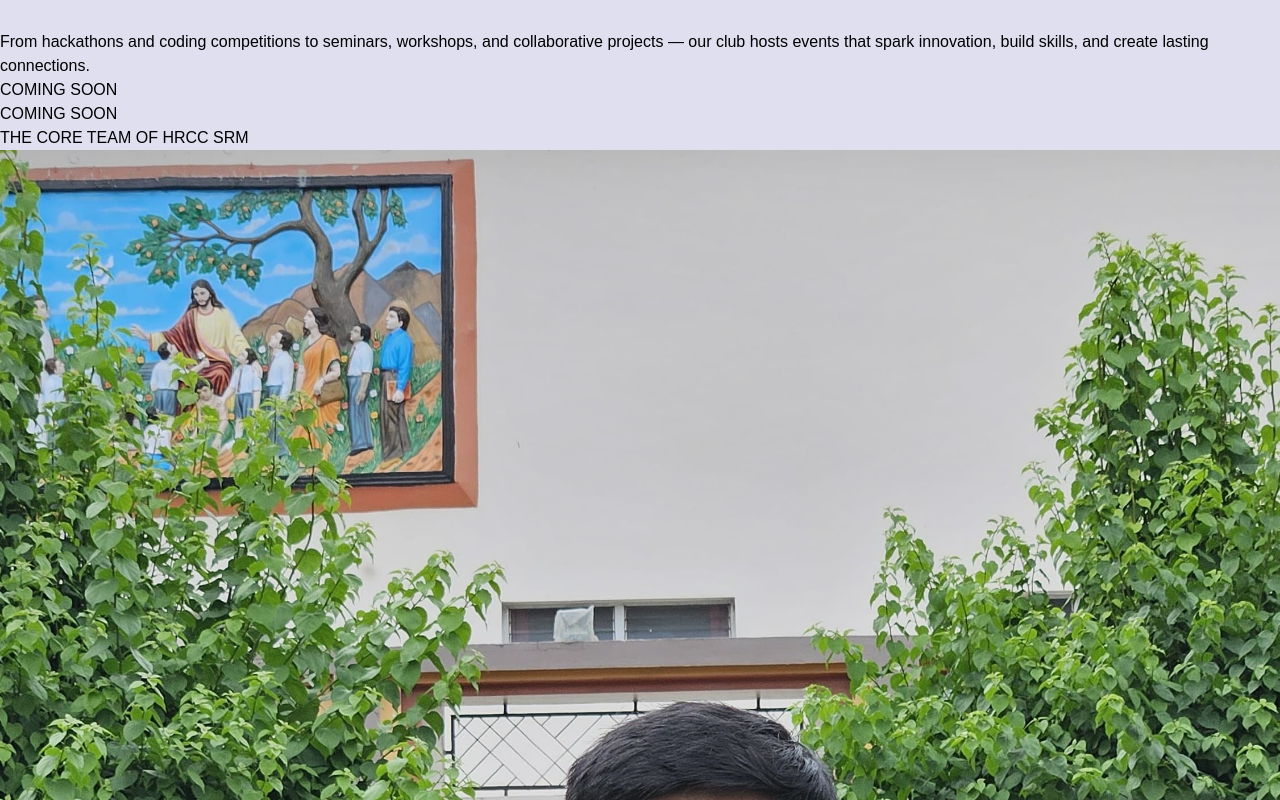
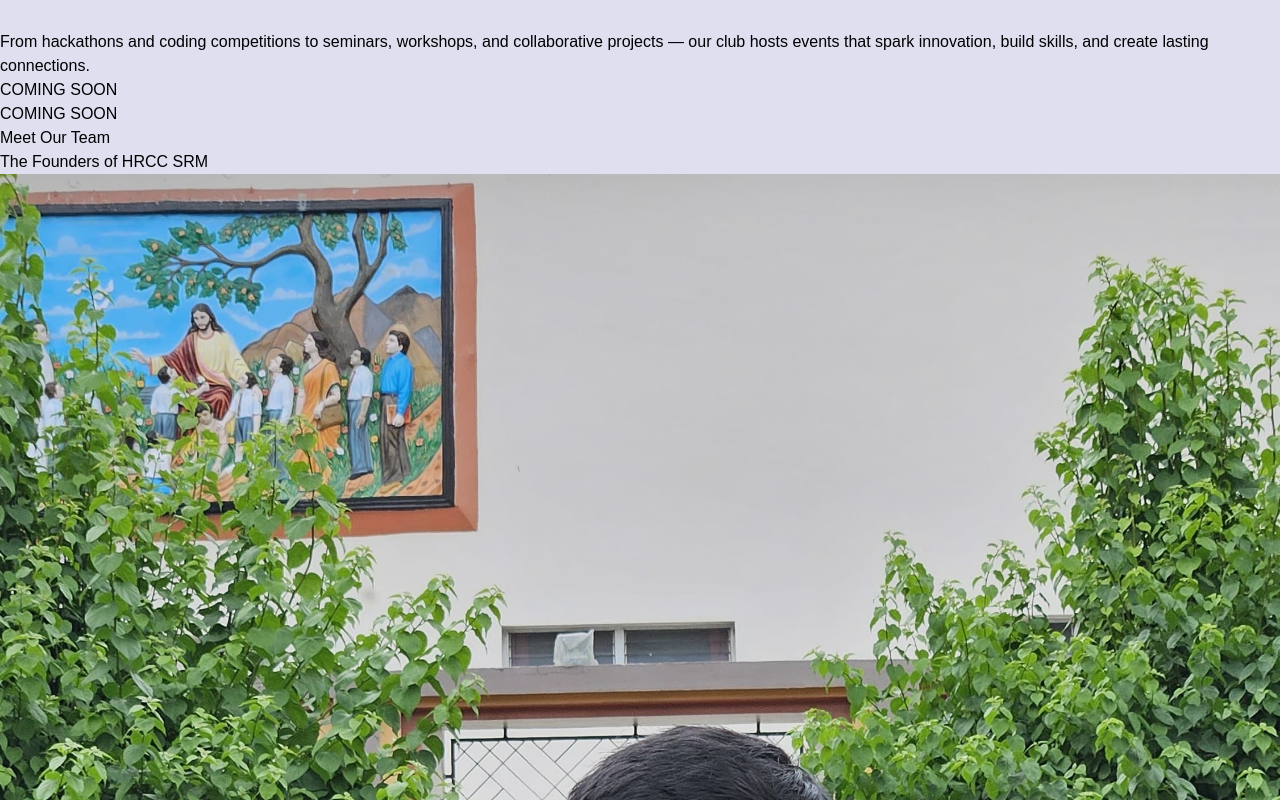
Before and after one commit to HRCC-SRM/HRCC-Website, a React (Vite) app: page / in a window 1280 px wide. Shown: the part 4080-4880 px from the top of the page. Built offline with nearby package versions, Linux system fonts and the light colour scheme; a web font is replaced by a local one.

Commit message:
Updated team.tsx - Better cards | Updated Features.tsx - Embedded recruitments video (link needed)

```diff
--- a/src/components/Team.tsx
+++ b/src/components/Team.tsx
@@ -1,249 +1,290 @@
-import React from 'react';
+import { useState, useRef } from "react";
+import { FaGithub, FaLinkedin, FaInstagram, FaTwitter } from "react-icons/fa";
+import gsap from "gsap";
 
 interface TeamMemberProps {
   name: string;
   role: string;
   image: string;
-  socials?: {
+  github?: string;
+  linkedin?: string;
+  instagram?: string;
   twitter?: string;
-    instagram?: string;
-    linkedin?: string;
-    github?: string;
-    website?: string;
-    websiteLabel?: string;
-  };
 }
 
-const TeamMember: React.FC<TeamMemberProps> = ({ name, role, image, socials }) => (
-  <div className="group relative overflow-hidden rounded-lg bg-gray-900 transition-all duration-300 hover:scale-105 flex flex-col items-center w-72 h-96">
-    <div className="relative h-64 w-56 overflow-hidden rounded-md mt-6">
+const TeamMember: React.FC<TeamMemberProps> = ({
+  name,
+  role,
+  image,
+  github,
+  linkedin,
+  instagram,
+  twitter,
+}) => {
+  const [isHovered, setIsHovered] = useState(false);
+  const cardRef = useRef<HTMLDivElement>(null);
+
+  const handleMouseMove = (e: React.MouseEvent<HTMLDivElement>) => {
+    if (!cardRef.current) return;
+
+    const rect = cardRef.current.getBoundingClientRect();
+    const x = e.clientX - rect.left;
+    const y = e.clientY - rect.top;
+
+    const centerX = rect.width / 2;
+    const centerY = rect.height / 2;
+
+    const rotateX = ((y - centerY) / centerY) * -3;
+    const rotateY = ((x - centerX) / centerX) * 3;
+
+    gsap.to(cardRef.current, {
+      duration: 0.3,
+      rotateX,
+      rotateY,
+      transformPerspective: 1000,
+      ease: "power1.out"
+    });
+  };
+
+  const handleMouseLeave = () => {
+    if (!cardRef.current) return;
+
+    gsap.to(cardRef.current, {
+      duration: 0.3,
+      rotateX: 0,
+      rotateY: 0,
+      ease: "power1.out"
+    });
+    setIsHovered(false);
+  };
+
+  const socialLinks = [
+    { icon: FaGithub, url: github, label: "GitHub" },
+    { icon: FaLinkedin, url: linkedin, label: "LinkedIn" },
+    { icon: FaInstagram, url: instagram, label: "Instagram" },
+    { icon: FaTwitter, url: twitter, label: "Twitter" },
+  ].filter(link => link.url);
+
+  return (
+    <div
+      ref={cardRef}
+      className="group relative h-[420px] w-full max-w-[280px] cursor-pointer"
+      onMouseMove={handleMouseMove}
+      onMouseLeave={handleMouseLeave}
+      onMouseEnter={() => setIsHovered(true)}
+    >
+      {/* Subtle Background Glow */}
+      <div className="absolute inset-0 rounded-2xl bg-gradient-to-br from-white/5 to-transparent blur-xl transition-all duration-500 group-hover:blur-2xl group-hover:from-white/10"></div>
+
+      {/* Main Card */}
+      <div className="relative h-full w-full overflow-hidden rounded-2xl border border-white/10 bg-black/80 backdrop-blur-sm transition-all duration-500 group-hover:border-white/20 group-hover:bg-black/90">
+
+        {/* Image Container */}
+        <div className="relative h-56 overflow-hidden">
+          <div className="absolute inset-0 bg-gradient-to-t from-black/40 via-transparent to-transparent z-10"></div>
           <img
             src={image}
             alt={name}
-        className="h-full w-full object-cover transition-transform duration-500 group-hover:scale-110"
+            className="h-full w-full object-cover object-center transition-transform duration-500 group-hover:scale-105"
           />
-      <div className="absolute inset-0 bg-gradient-to-t from-black/80 to-transparent opacity-0 transition-opacity duration-300 group-hover:opacity-100">
-        <div className="absolute bottom-0 left-0 right-0 p-4 flex justify-center">
-          {socials && (
-            <div className="flex flex-wrap gap-3">
-              {socials.website && (
-                <a href={socials.website} target="_blank" rel="noopener noreferrer" className="text-white hover:text-green-400" title={socials.websiteLabel || 'Website'}>
-                  <span className="sr-only">Website</span>
-                  <svg className="h-5 w-5" fill="none" stroke="currentColor" viewBox="0 0 24 24">
-                    <path strokeLinecap="round" strokeLinejoin="round" strokeWidth={2} d="M21 12a9 9 0 01-9 9m9-9a9 9 0 00-9-9m9 9H3m9 9a9 9 0 01-9-9m9 9c1.657 0 3-4.03 3-9s-1.343-9-3-9m0 18c-1.657 0-3-4.03-3-9s1.343-9 3-9m-9 9a9 9 0 019-9" />
-                  </svg>
+        </div>
+
+        {/* Content */}
+        <div className="p-6">
+          <h3 className="special-font mb-2 text-xl font-bold text-white transition-colors duration-300 group-hover:text-[#05C770]">
+            {name}
+          </h3>
+          <p className="mb-4 text-sm text-gray-300 transition-colors duration-300 group-hover:text-[#DBFFC2]">
+            {role}
+          </p>
+
+          {/* Social Links - Only in content area */}
+          {socialLinks.length > 0 && (
+            <div className="flex justify-center gap-2">
+              {socialLinks.map(({ icon: Icon, url, label }) => (
+                <a
+                  key={label}
+                  href={url}
+                  target="_blank"
+                  rel="noopener noreferrer"
+                  className="flex h-8 w-8 items-center justify-center rounded-full bg-white/10 text-gray-400 transition-all duration-300 hover:bg-[#05C770] hover:text-black"
+                  aria-label={label}
+                >
+                  <Icon className="h-4 w-4" />
                 </a>
-              )}
-              {socials.linkedin && (
-                <a href={`https://linkedin.com/in/${socials.linkedin}`} target="_blank" rel="noopener noreferrer" className="text-white hover:text-blue-400" title="LinkedIn">
-                  <span className="sr-only">LinkedIn</span>
-                  <svg className="h-5 w-5" fill="currentColor" viewBox="0 0 24 24">
-                    <path d="M19 0h-14c-2.761 0-5 2.239-5 5v14c0 2.761 2.239 5 5 5h14c2.762 0 5-2.239 5-5v-14c0-2.761-2.238-5-5-5zm-11 19h-3v-11h3v11zm-1.5-12.268c-.966 0-1.75-.79-1.75-1.764s.784-1.764 1.75-1.764 1.75.79 1.75 1.764-.783 1.764-1.75 1.764zm13.5 12.268h-3v-5.604c0-3.368-4-3.113-4 0v5.604h-3v-11h3v1.765c1.396-2.586 7-2.777 7 2.476v6.759z" />
-                  </svg>
-                </a>
-              )}
-              {socials.github && (
-                <a href={`https://github.com/${socials.github}`} target="_blank" rel="noopener noreferrer" className="text-white hover:text-gray-400" title="GitHub">
-                  <span className="sr-only">GitHub</span>
-                  <svg className="h-5 w-5" fill="currentColor" viewBox="0 0 24 24">
-                    <path fillRule="evenodd" d="M12 2C6.477 2 2 6.484 2 12.017c0 4.425 2.865 8.18 6.839 9.504.5.092.682-.217.682-.483 0-.237-.008-.868-.013-1.703-2.782.605-3.369-1.343-3.369-1.343-.454-1.158-1.11-1.466-1.11-1.466-.908-.62.069-.608.069-.608 1.003.07 1.531 1.032 1.531 1.032.892 1.53 2.341 1.088 2.91.832.092-.647.35-1.088.636-1.338-2.22-.253-4.555-1.11-4.555-4.943 0-1.091.39-1.984 1.029-2.683-.103-.253-.446-1.27.098-2.647 0 0 .84-.268 2.75 1.026A9.564 9.564 0 0112 6.844c.85.004 1.705.115 2.504.337 1.909-1.294 2.747-1.027 2.747-1.027.546 1.379.202 2.398.1 2.651.64.699 1.028 1.595 1.028 2.688 0 3.842-2.339 4.687-4.566 4.935.359.309.678.919.678 1.852 0 1.336-.012 2.415-.012 2.743 0 .267.18.578.688.48C20.565 20.115 24 16.379 24 12.017 24 6.484 19.522 2 12 2z" clipRule="evenodd" />
-                  </svg>
-                </a>
-              )}
-              {socials.instagram && (
-                <a href={`https://instagram.com/${socials.instagram}`} target="_blank" rel="noopener noreferrer" className="text-white hover:text-pink-500" title="Instagram">
-                  <span className="sr-only">Instagram</span>
-                  <svg className="h-5 w-5" fill="currentColor" viewBox="0 0 24 24">
-                    <path d="M12 2.163c3.204 0 3.584.012 4.85.07 3.252.148 4.771 1.691 4.919 4.919.058 1.265.069 1.645.069 4.849 0 3.205-.012 3.584-.069 4.849-.149 3.225-1.664 4.771-4.919 4.919-1.266.058-1.644.07-4.85.07-3.204 0-3.584-.012-4.849-.07-3.26-.149-4.771-1.699-4.919-4.92-.058-1.265-.07-1.644-.07-4.849 0-3.204.013-3.583.07-4.849.149-3.227 1.664-4.771 4.919-4.919 1.266-.057 1.645-.069 4.849-.069zm0-2.163c-3.259 0-3.667.014-4.947.072-4.358.2-6.78 2.618-6.98 6.98-.059 1.281-.073 1.689-.073 4.948 0 3.259.014 3.668.072 4.948.2 4.358 2.618 6.78 6.98 6.98 1.281.058 1.689.072 4.948.072 3.259 0 3.668-.014 4.948-.072 4.354-.2 6.782-2.618 6.979-6.98.059-1.28.073-1.689.073-4.948 0-3.259-.014-3.667-.072-4.947-.196-4.354-2.617-6.78-6.979-6.98-1.281-.059-1.69-.073-4.949-.073zm0 5.838c-3.403 0-6.162 2.759-6.162 6.162s2.759 6.163 6.162 6.163 6.162-2.759 6.162-6.163c0-3.403-2.759-6.162-6.162-6.162zm0 10.162c-2.209 0-4-1.79-4-4 0-2.209 1.791-4 4-4s4 1.791 4 4c0 2.21-1.791 4-4 4zm6.406-11.845c-.796 0-1.441.645-1.441 1.44s.645 1.44 1.441 1.44c.795 0 1.439-.645 1.439-1.44s-.644-1.44-1.439-1.44z" />
-                  </svg>
-                </a>
-              )}
-              {socials.twitter && (
-                <a href={`https://twitter.com/${socials.twitter}`} target="_blank" rel="noopener noreferrer" className="text-white hover:text-blue-400" title="Twitter">
-                  <span className="sr-only">Twitter</span>
-                  <svg className="h-5 w-5" fill="currentColor" viewBox="0 0 24 24">
-                    <path d="M23.953 4.57a10 10 0 01-2.825.775 4.958 4.958 0 002.163-2.723c-.951.555-2.005.959-3.127 1.184a4.92 4.92 0 00-8.384 4.482C7.69 8.095 4.067 6.13 1.64 3.162a4.822 4.822 0 00-.666 2.475c0 1.71.87 3.213 2.188 4.096a4.904 4.904 0 01-2.228-.616v.06a4.923 4.923 0 003.946 4.827 4.996 4.996 0 01-2.212.085 4.936 4.936 0 004.604 3.417 9.867 9.867 0 01-6.102 2.105c-.39 0-.779-.023-1.17-.067a13.995 13.995 0 007.557 2.209c9.053 0 13.998-7.496 13.998-13.985 0-.21 0-.42-.015-.63A9.935 9.935 0 0024 4.59z" />
-                  </svg>
-                </a>
-              )}
+              ))}
             </div>
           )}
         </div>
-      </div>
-    </div>
-    <div className="p-4 text-center">
-      <h3 className="text-xl font-bold text-white mb-2">{name}</h3>
-      <p className="text-gray-300">{role}</p>
+
+        {/* Subtle Animated Border */}
+        <div className="absolute inset-0 rounded-2xl border border-transparent bg-gradient-to-r from-white/20 to-white/10 bg-clip-border opacity-0 transition-opacity duration-500 group-hover:opacity-100"></div>
       </div>
     </div>
   );
+};
 
-const Team: React.FC = () => {
+const Team = () => {
   const founders = [
     {
-      name: 'Abhiraj Bhowmick',
-      role: 'Founder',
-      image: 'public/team/abhiraj.jpg',
-      socials: {
-        twitter: 'rainboestrykr',
-        instagram: 'abhiraj.fr',
-        linkedin: 'abhiraj-bhowmick',
-        github: 'rainboestrykr',
-        website: 'https://abhiraj.co',
-        websiteLabel: 'website/abhiraj'
-      }
+      name: "Abhiraj Bhowmick",
+      role: "Founder",
+      image: "/team/abhiraj.jpg",
+      github: "https://github.com/rainboestrykr",
+      linkedin: "https://linkedin.com/in/abhiraj-bhowmick",
+      twitter: "https://twitter.com/rainboestrykr",
+      instagram: "https://instagram.com/abhiraj.fr",
     },
     {
-      name: 'Yashi Ghosh',
-      role: 'Founder',
-      image: 'public/team/yashi.jpg',
-      socials: {
-        instagram: 'yashi.ghosh',
-        linkedin: 'yashi-ghosh-2005m',
-        github: 'yashighosh',
-        website: 'http://google.com',
-        websiteLabel: 'website/yashighosh'
-      }
+      name: "Yashi Ghosh",
+      role: "Founder",
+      image: "/team/yashi.jpg",
+      github: "https://github.com/yashighosh",
+      linkedin: "https://linkedin.com/in/yashi-ghosh-2005m",
+      instagram: "https://instagram.com/yashi.ghosh",
     },
     {
-      name: 'Arnav Puggal',
-      role: 'Founder',
-      image: 'public/team/puggal.jpeg',
-      socials: {
-        instagram: 'arnav_puggal',
-        linkedin: 'arnav-puggal-ab72b5247',
-        github: '12asascoder',
-        website: 'https://new-portfolio-website-rosy.vercel.app/',
-        websiteLabel: 'website/arnavpuggal'
-      }
+      name: "Tanvi Kabi",
+      role: "Founder",
+      image: "/team/tanvi.jpeg",
+      linkedin: "https://linkedin.com/in/tanvi-kabi-44582b364",
+      instagram: "https://instagram.com/tanvikabi",
     },
     {
-      name: 'Tanvi Kabi',
-      role: 'Founder',
-      image: 'public/team/tanvi.jpeg',
-      socials: {
-        instagram: 'tanvikabi',
-        linkedin: 'tanvi-kabi-44582b364',
-        website: 'https://google.com',
-        websiteLabel: 'website/tanvikabi'
-      }
-    }
+      name: "Arnav Puggal",
+      role: "Founder",
+      image: "/team/puggal.jpeg",
+      github: "https://github.com/12asascoder",
+      linkedin: "https://linkedin.com/in/arnav-puggal-ab72b5247",
+      instagram: "https://instagram.com/arnav_puggal",
+    },
   ];
 
   const technicalLeads = [
     {
-      name: 'Pratyush Srivastava',
-      role: 'Technical Lead',
-      image: 'public/team/pratyush.jpg',
-      socials: {
-        linkedin: '#',
-        github: '#'
-      }
+      name: "Anik Das",
+      role: "Technical Lead",
+      image: "/team/anik.jpg",
+      github: "https://github.com/anik-das",
+      linkedin: "https://linkedin.com/in/anik-das",
     },
     {
-      name: 'Anik Das',
-      role: 'Technical Lead',
-      image: 'public/team/anik.jpg',
-      socials: {
-        linkedin: '#',
-        github: '#'
-      }
-    }
+      name: "Pratyush Srivastava",
+      role: "Technical Lead",
+      image: "/team/pratyush.jpg",
+      github: "https://github.com/pratyush-srivastava",
+      linkedin: "https://linkedin.com/in/pratyush-srivastava",
+    },
+  ];
+
+  const creativeLeads = [
+    {
+      name: "Shagun Upman",
+      role: "Creative Lead",
+      image: "/team/shagun.jpg",
+      linkedin: "https://linkedin.com/in/shagun-upman",
+      instagram: "https://instagram.com/shagun.upman",
+    },
+    {
+      name: "Aarushi Sarkar",
+      role: "Creative Lead",
+      image: "/team/aarushi.jpeg",
+      linkedin: "https://linkedin.com/in/aarushi-sarkar",
+      github: "https://github.com/aarushi-sarkar",
+    },
   ];
 
   const corporateLeads = [
     {
-      name: 'Ayush Kumar',
-      role: 'Corporate Lead',
-      image: 'public/team/ayush.jpg',
-      socials: {
-        linkedin: '#',
-        github: '#'
-      }
+      name: "Ayush Kumar",
+      role: "Corporate Lead",
+      image: "/team/ayush.jpg",
+      linkedin: "https://linkedin.com/in/ayush-kumar",
+      github: "https://github.com/ayush-kumar",
     },
     {
-      name: 'Amrita Hariharan',
-      role: 'Corporate Lead',
-      image: 'public/team/amrita.jpg',
-      socials: {
-        linkedin: '#',
-        github: '#'
-      }
-    }
-  ];
-
-  const creativeLeads = [
-    {
-      name: 'Shagun Upman',
-      role: 'Creative Lead',
-      image: 'public/team/shagun.jpg',
-      socials: {
-        linkedin: '#',
-        github: '#'
-      }
+      name: "Amrita Hariharan",
+      role: "Corporate Lead",
+      image: "/team/amrita.jpg",
+      linkedin: "https://linkedin.com/in/amrita-hariharan",
+      github: "https://github.com/amrita-hariharan",
     },
-    {
-      name: 'Aarushi Sarkar',
-      role: 'Creative Lead',
-      image: 'public/team/aarushi.jpeg',
-      socials: {
-        linkedin: '#',
-        github: '#'
-      }
-    }
   ];
 
   return (
-    <section id="team" className="bg-black py-20 text-white">
-      <div className="container mx-auto px-4 md:px-6">
-        <div className="mb-16 text-center">
-          <h2 className="special-font mb-4 text-4xl font-bold md:text-5xl lg:text-6xl">
-            THE CORE TEAM OF <span className="text-red-500">HRCC SRM</span>
-          </h2>
+    <section id="team" className="relative min-h-screen w-screen bg-black py-32">
+      {/* Background Pattern */}
+      <div className="absolute inset-0 opacity-5">
+        <div className="absolute inset-0 bg-gradient-to-br from-[#05C770] via-transparent to-[#DBFFC2]"></div>
+        <div className="absolute inset-0 bg-[radial-gradient(circle_at_50%_50%,rgba(5,199,112,0.1),transparent_50%)]"></div>
       </div>
 
-        {/* Core Team */}
-        <div className="mb-20">
-          <div className="grid gap-8 md:grid-cols-4 lg:gap-12">
+      <div className="container relative mx-auto px-4 md:px-6">
+        {/* Founders Section */}
+        <div className="mb-24 text-center">
+          <p className="font-general text-xs uppercase tracking-widest text-gray-400 mb-4">
+            Meet Our Team
+          </p>
+          <h2 className="special-font mb-8 text-4xl font-black md:text-5xl lg:text-6xl text-white" style={{ textTransform: 'none', fontVariant: 'normal', fontFeatureSettings: '"case" off' }}>
+            The Founders of <span className="bg-gradient-to-r from-[#05C770] to-[#DBFFC2] bg-clip-text text-transparent">HRCC SRM</span>
+          </h2>
+
+          <div className="flex flex-wrap justify-center gap-8">
             {founders.map((member, index) => (
               <TeamMember key={`founder-${index}`} {...member} />
             ))}
           </div>
         </div>
 
-        <div className="mb-16 text-center">
-          <h2 className="special-font mb-4 text-4xl font-bold md:text-5xl lg:text-6xl">
-            OUR <span className="text-red-500">DOMAINS LEADS</span>
+        {/* Domain Leads Section */}
+        <div className="mb-24 text-center">
+          <p className="font-general text-xs uppercase tracking-widest text-gray-400 mb-4">
+            Domain Leadership
+          </p>
+          <h2 className="special-font mb-16 text-4xl font-black md:text-5xl lg:text-6xl text-white" style={{ textTransform: 'none', fontVariant: 'normal', fontFeatureSettings: '"case" off' }}>
+            Our <span className="bg-gradient-to-r from-[#DBFFC2] to-[#05C770] bg-clip-text text-transparent">Domain Leads</span>
           </h2>
+
+          {/* Technical Leads */}
+          <div className="mb-20">
+            <h3 className="special-font mb-12 text-3xl font-black md:text-4xl text-white" style={{ textTransform: 'none', fontVariant: 'normal', fontFeatureSettings: '"case" off' }}>
+              <span className="bg-gradient-to-r from-[#DBFFC2] to-[#05C770] bg-clip-text text-transparent">
+                Technical
+              </span>
+            </h3>
+            <div className="flex flex-wrap justify-center gap-8">
+              {technicalLeads.map((lead, index) => (
+                <TeamMember key={`tech-lead-${index}`} {...lead} />
+              ))}
+            </div>
           </div>
 
           {/* Creative Leads */}
           <div className="mb-20">
-          <h3 className="mb-8 text-2xl font-bold md:text-3xl text-green-500 text-center">CREATIVES</h3>
-          <div className="flex justify-center gap-8 lg:gap-12">
+            <h3 className="special-font mb-12 text-3xl font-black md:text-4xl text-white" style={{ textTransform: 'none', fontVariant: 'normal', fontFeatureSettings: '"case" off' }}>
+              <span className="bg-gradient-to-r from-[#05C770] to-[#DBFFC2] bg-clip-text text-transparent">
+                Creatives
+              </span>
+            </h3>
+            <div className="flex flex-wrap justify-center gap-8">
               {creativeLeads.map((lead, index) => (
                 <TeamMember key={`creative-lead-${index}`} {...lead} />
               ))}
             </div>
           </div>
 
-        {/* Technical Leads */}
-        <div className="mb-20">
-          <h3 className="mb-8 text-2xl font-bold md:text-3xl text-green-500 text-center">TECHNICAL</h3>
-          <div className="flex justify-center gap-8 lg:gap-12">
-            {technicalLeads.map((lead, index) => (
-              <TeamMember key={`tech-lead-${index}`} {...lead} />
-            ))}
-          </div>
-        </div>
-
           {/* Corporate Leads */}
           <div>
-          <h3 className="mb-8 text-2xl font-bold md:text-3xl text-green-500 text-center">CORPORATE</h3>
-          <div className="flex justify-center gap-8 lg:gap-12">
+            <h3 className="special-font mb-12 text-3xl font-black md:text-4xl text-white" style={{ textTransform: 'none', fontVariant: 'normal', fontFeatureSettings: '"case" off' }}>
+              <span className="bg-gradient-to-r from-[#05C770] to-[#DBFFC2] bg-clip-text text-transparent">
+                Corporate
+              </span>
+            </h3>
+            <div className="flex flex-wrap justify-center gap-8">
               {corporateLeads.map((lead, index) => (
                 <TeamMember key={`corp-lead-${index}`} {...lead} />
               ))}
+            </div>
           </div>
         </div>
       </div>
```
Also changed, not shown: src/components/Features.tsx (+6 -5 lines). Lines whose indentation alone changed are shown as unchanged.
